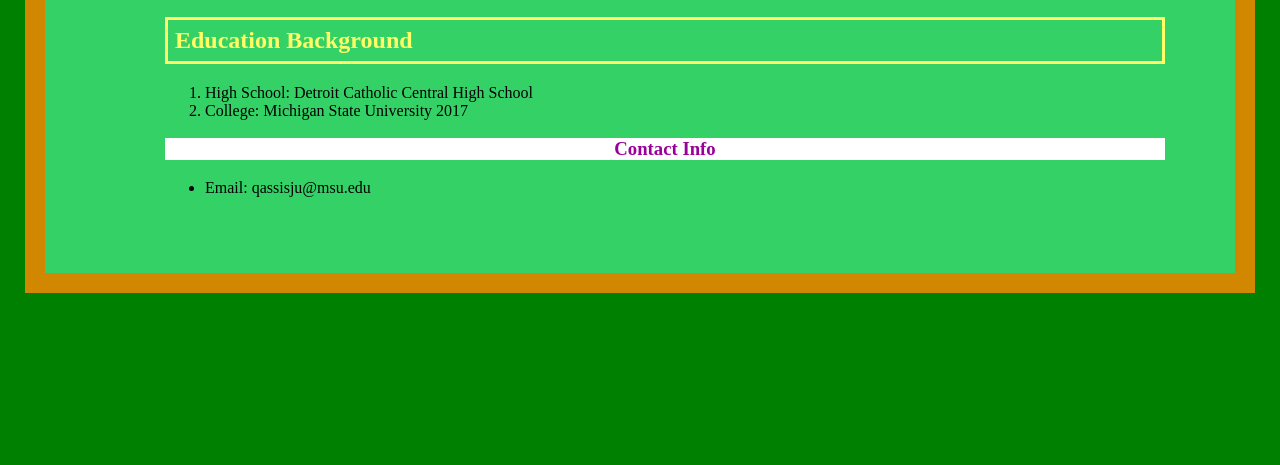
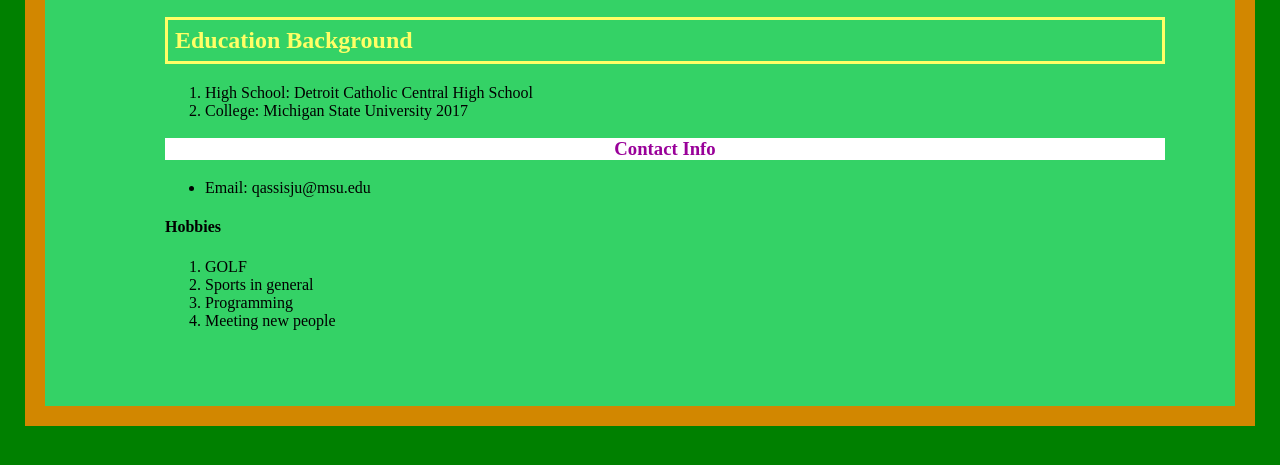
Before and after one commit to qassisju/mi349fs16, a plain HTML site: page Week1/index.html in a window 1280 px wide. Shown: the part 241-706 px from the top of the page. Drawn offline with Linux system fonts and the light colour scheme.

Commit message:
new push

```diff
--- a/Week1/index.html
+++ b/Week1/index.html
@@ -27,5 +27,14 @@
 
 </ul>
 
+<h4>Hobbies</h4>
+
+<ol>
+    <li>GOLF</li>
+    <li>Sports in general</li>
+    <li>Programming</li>
+    <li>Meeting new people</li>
+</ol>
+
 </body>
 </html>
```
